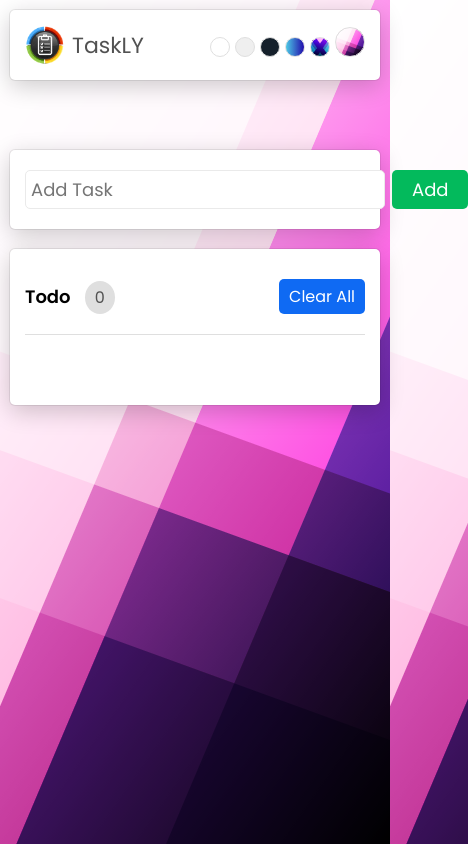
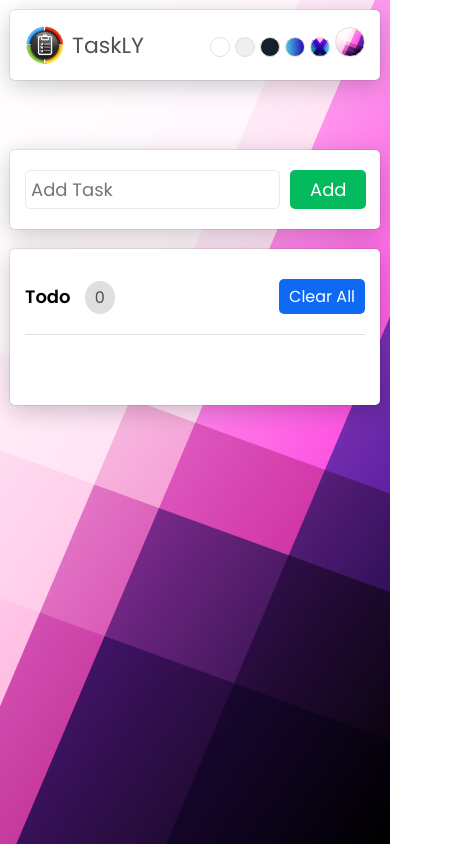
Before and after one commit to SoumenBaral/Taskly, a React (Create React App) app: page / in a window 390 px wide. Shown: the whole page, 468 px wide, since content can reach past the window. Built offline with nearby package versions, Linux system fonts and the light colour scheme.

Commit message:
make the site fully resposive

```diff
--- a/src/App.css
+++ b/src/App.css
@@ -53,14 +53,14 @@
     padding: 20px 15px;
     border-radius: 5px;
     background-color: #FFFFFF;
-    max-width: 500px;
+    max-width: 490px;
     margin: 20px auto;
     box-shadow: var(--box-shadow);
   }
 
   .addTask form{
     display: flex;
-    gap: 7px;
+    gap: 10px;
   }
 
   .addTask form input{
@@ -193,4 +193,9 @@
     .showTask li{
       width: 100%;
     }
+
+    .addTask form input{
+
+      max-width:75%;
+    }
   }
--- a/src/components/Header.js
+++ b/src/components/Header.js
@@ -1,9 +1,10 @@
  import { useEffect, useState } from "react";
 import logo from "../assets/logo.png"
  const Header = () => {
-   const [theme,setTheme] = useState("gThree")
+   const [theme,setTheme] = useState(JSON.parse(localStorage.getItem("Theme"))||"gThree")
 
    useEffect(()=>{
+      localStorage.setItem("Theme",JSON.stringify(theme))
       document.documentElement.removeAttribute("class")
       document.documentElement.classList.add(theme)
       console.log(theme);
```
